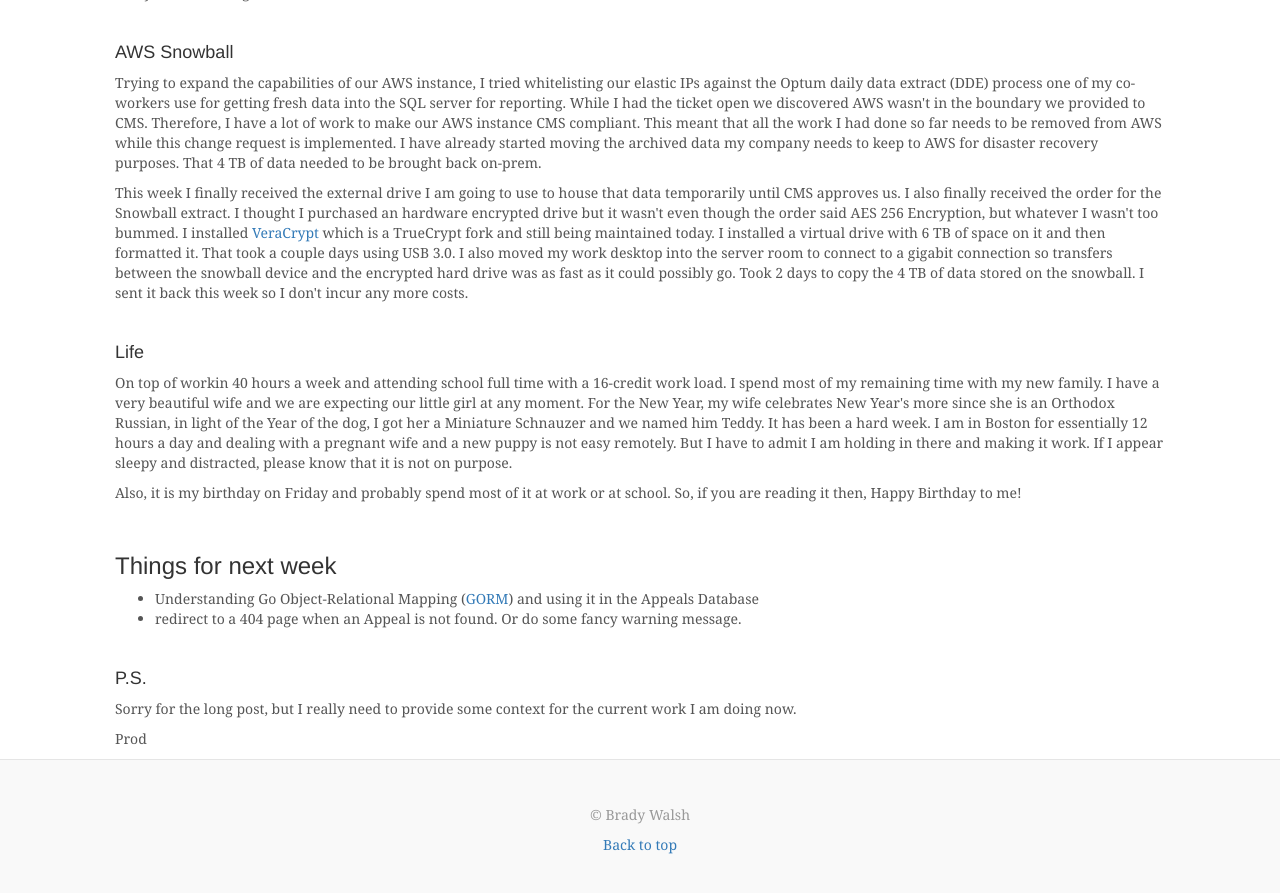
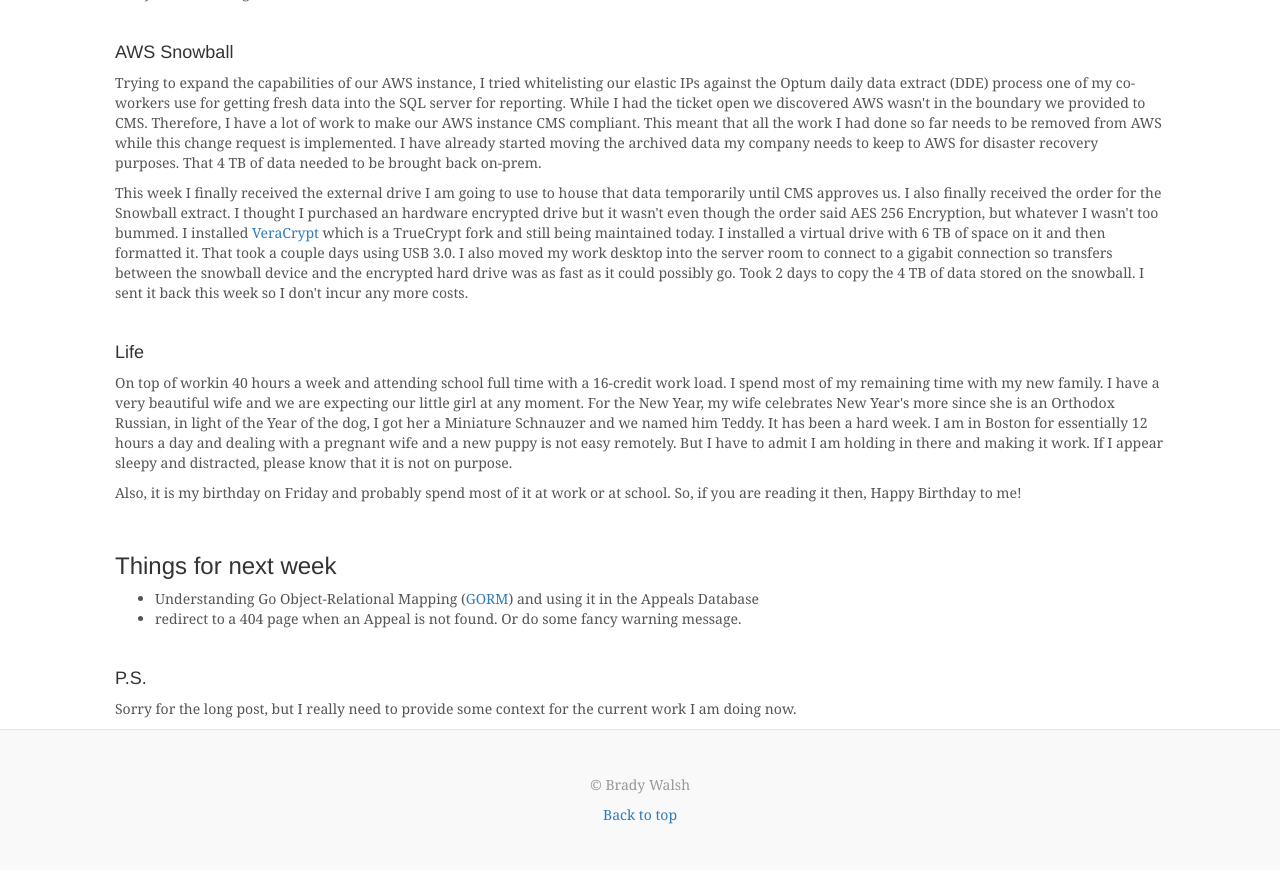
Before and after one commit to knighthawkbro/knighthawkbro.github.io, a Jekyll site: the page built from _posts/2018-01-12-birthday-boy.html, in a window 1280 px wide and 900 px high, scrolled down 2010 px. Shown: the top 893 px of the window. Built offline with Jekyll 4.4.1, drawn with Linux system fonts in a browser that asks for light colours; nearby versions of some CDN libraries; comment, search, counter and statistics services are not loaded; after the commit the page ends 2880 px from its top, so only the background shows below that.

Commit message:
Removed Prod Clause

```diff
--- a/_includes/disqus_comments.html
+++ b/_includes/disqus_comments.html
@@ -1,4 +1,4 @@
-{% if page.comments != false and jekyll.environment == "production" %}
+{% if page.comments != false %}
 
 <div id="disqus_thread"></div>
 <script>
--- a/_posts/2018-01-12-birthday-boy.html
+++ b/_posts/2018-01-12-birthday-boy.html
@@ -179,6 +179,3 @@ date: 2018-01-12 11:00:00 -5000
 <br>
 <h4>P.S.</h4>
 <p>Sorry for the long post, but I really need to provide some context for the current work I am doing now.</p>
-{% if jekyll.environment == "production" %}
-<p>Prod</p>
-{% endif %}
```
